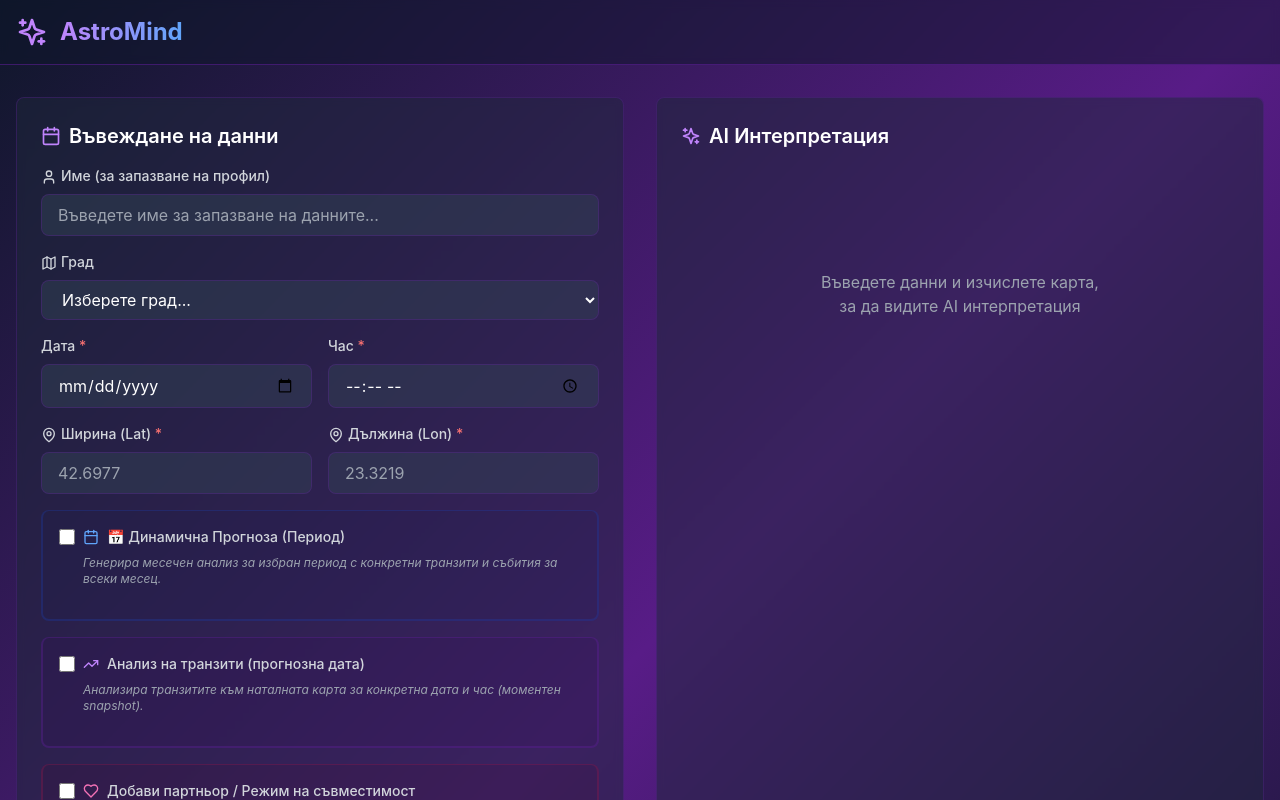
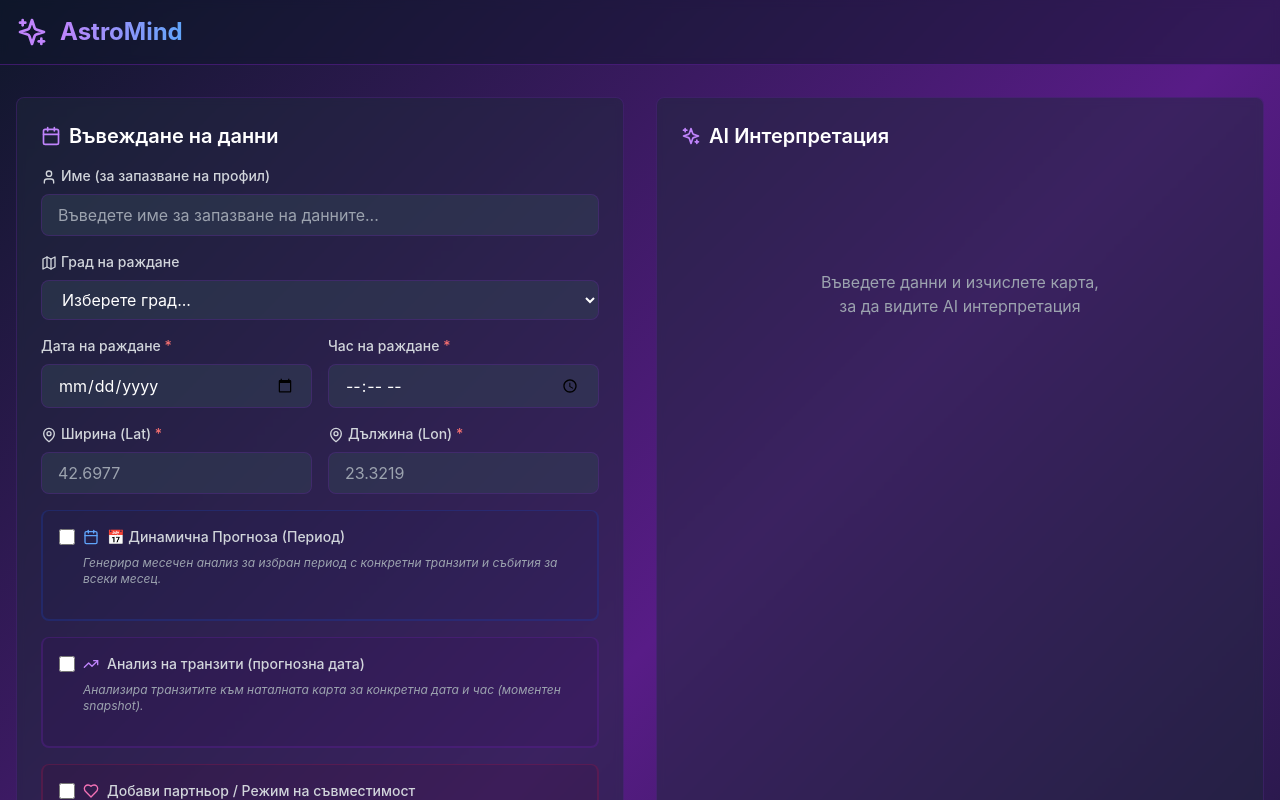
Before and after one commit to catlas/astromind-frontend, a React (Vite) app: page / in a window 1280 px wide. Shown: the top 800 px of the page. Built offline with nearby package versions, Linux system fonts and the light colour scheme.

Commit message:
Add 'на раждане' to all birth-related labels for clarity

```diff
--- a/src/App.jsx
+++ b/src/App.jsx
@@ -461,7 +461,7 @@
                 <div>
                   <label className="block text-sm font-medium mb-2 text-gray-300">
                     <Map className="w-4 h-4 inline mr-1" />
-                    Град
+                    Град на раждане
                   </label>
                   <select
                     value={selectedCity}
@@ -480,7 +480,7 @@
                 <div className="grid grid-cols-2 gap-4">
                   <div>
                     <label className="block text-sm font-medium mb-2 text-gray-300">
-                      Дата <span className="text-red-400">*</span>
+                      Дата на раждане <span className="text-red-400">*</span>
                     </label>
                     <input
                       type="date"
@@ -494,7 +494,7 @@
 
                   <div>
                     <label className="block text-sm font-medium mb-2 text-gray-300">
-                      Час <span className="text-red-400">*</span>
+                      Час на раждане <span className="text-red-400">*</span>
                     </label>
                     <input
                       type="time"
@@ -702,7 +702,7 @@
                       <div>
                         <label className="block text-sm font-medium mb-2 text-gray-300">
                           <Map className="w-4 h-4 inline mr-1" />
-                          Град на партньора
+                          Град на раждане на партньора
                         </label>
                         <select
                           value={selectedPartnerCity}
```
